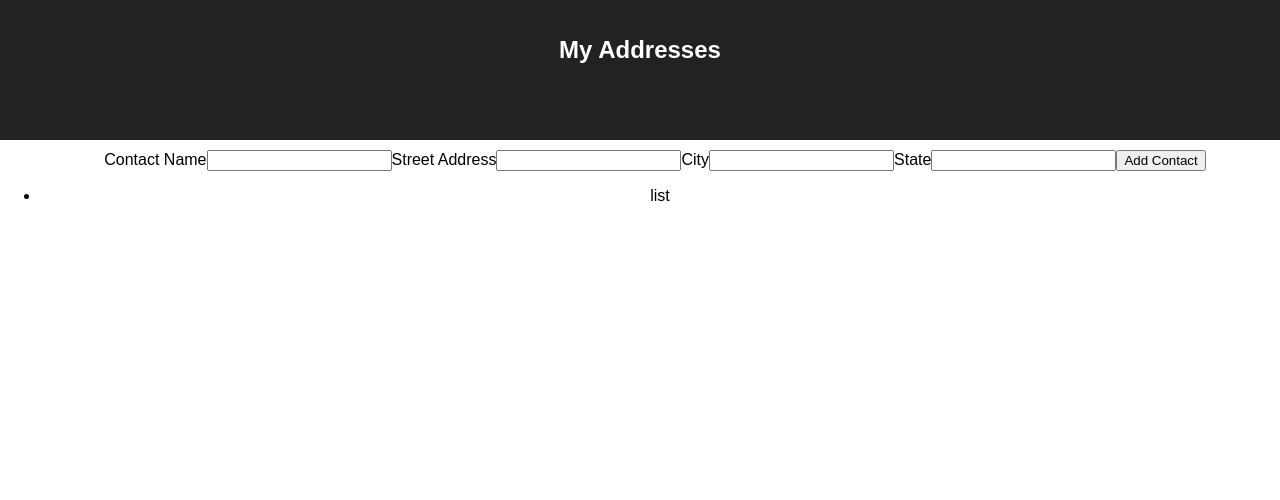
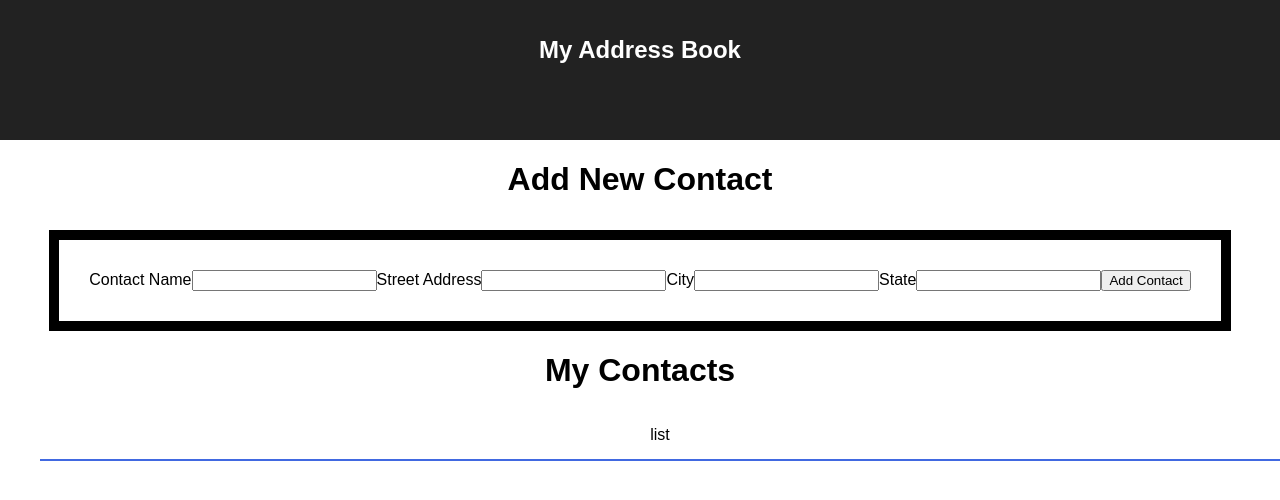
Before and after one commit to thinkful-ei19/sarah-addressbook, a React (Create React App) app: page / in a window 1280 px wide. Shown: the top 500 px of the page. Built offline with nearby package versions, Linux system fonts and the light colour scheme.

Commit message:
form event listener functional

```diff
--- a/src/App.js
+++ b/src/App.js
@@ -4,14 +4,28 @@ import AddressList from './components/AddressList'
 import './App.css';
 
 class App extends Component {
+  constructor(props) {
+    super(props)
+
+    this.state = {
+      contacts: []
+    }
+  }
+
+  addContact(text) {
+    this.setState({
+      contacts: [...this.state.contacts, text]
+    })
+  }
+
   render() {
     return (
       <div className="App">
         <header className="App-header">
-          <h1 className="App-title">My Addresses</h1>
+          <h1 className="App-title">My Address Book</h1>
         </header>
-        <Form />
-        <AddressList />
+        <Form name="Add New Contact" add={(contact) => this.addContact(contact)} />
+        <AddressList name="My Contacts" />
       </div>
     );
   }
--- a/src/components/AddressList.js
+++ b/src/components/AddressList.js
@@ -1,12 +1,16 @@
 import React from 'react'
+import './addressList.css'
 
-function AddressList() {
+function AddressList(props) {
   console.log('list');
 
   return (
+    <div>
+      <h1>{props.name}</h1>
     <ul>
       <li>list</li>
     </ul>
+    </div>
   )
 }
 
--- a/src/components/Form.js
+++ b/src/components/Form.js
@@ -1,10 +1,22 @@
 import React from 'react'
 import './form.css'
 
-function Form() {
-  console.log('form');
+
+
+function Form(props) {
+
+  console.log (props);
   return (
-    <form>
+    <div>
+      <h1>{props.name}</h1>
+    <form onSubmit={(event) => {
+      event.preventDefault()
+      console.log('clicked')
+      let contact = event.target.contactName.value
+
+      console.log(contact);
+      }
+    }>
       <label htmlFor="contactName">Contact Name</label>
       <input type="text" name="contactName" />
       <label htmlFor="streetAddress">Street Address</label>
@@ -15,6 +27,7 @@ function Form() {
       <input type="text" name="state" />
       <button>Add Contact</button>
     </form>
+    </div>
   );
 }
 
--- /dev/null
+++ b/src/components/addressList.css
@@ -0,0 +1,8 @@
+ul {
+  list-style-type: none;
+}
+
+li {
+  padding: 15px;
+  border-bottom: 2px solid royalblue;
+}
--- a/src/components/form.css
+++ b/src/components/form.css
@@ -1,5 +1,6 @@
 form {
   display: inline-block;
   margin-top: 10px;
-  padding-left: 30px;
+  padding: 30px;
+  border: 10px solid black;
 }
```
